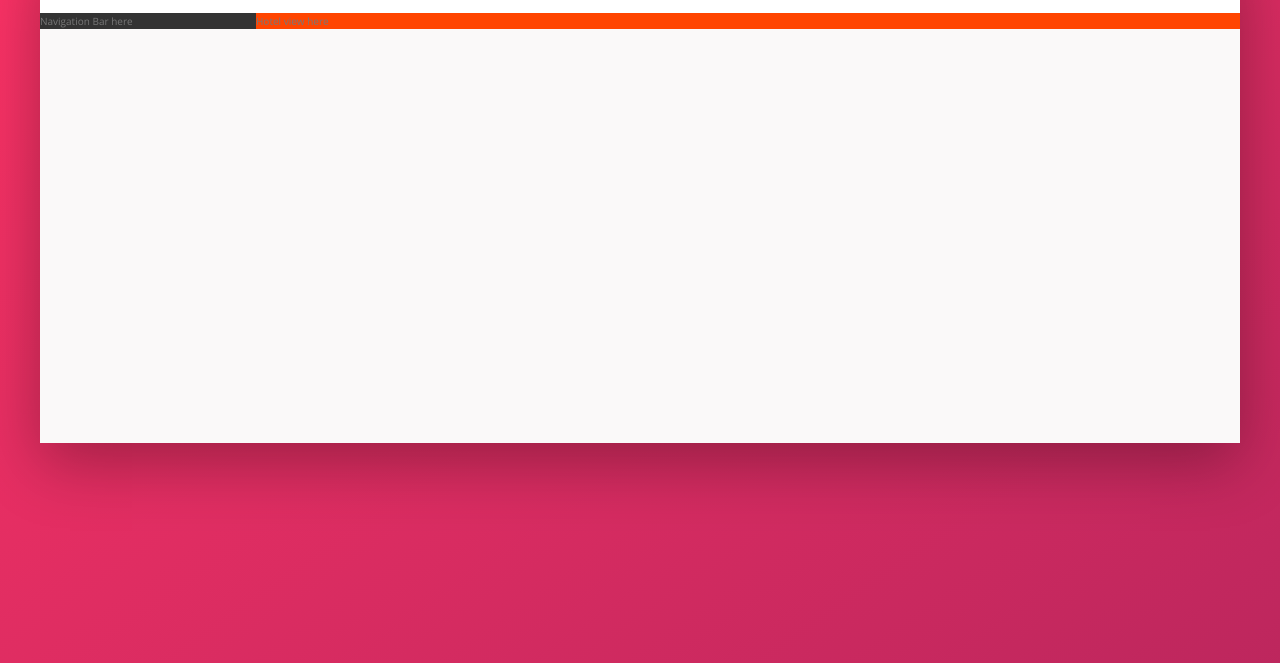
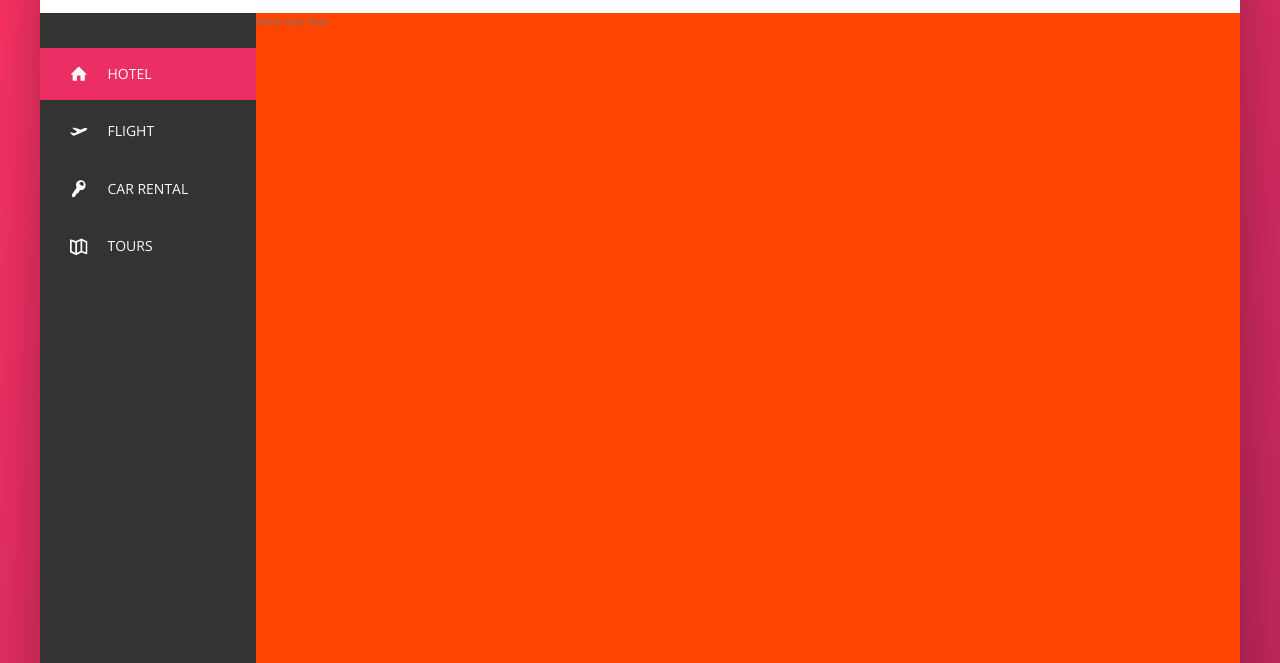
Before and after one commit to umarzaman9/Trillo, a website: page index.html in a window 1280 px wide. Shown: the part 137-800 px from the top of the page. Drawn offline with nearby package versions, Linux system fonts and the light colour scheme.

Commit message:
styling and completing the Navigation Bar

```diff
--- a/index.html
+++ b/index.html
@@ -46,7 +46,48 @@
 
             <div class="content">
                 <nav class="sidebar">
-                    Navigation Bar here
+                    <ul class="side-nav">
+
+                        <li class="side-nav__item side-nav__item--active">
+                            <a href="#" class="side-nav__link">
+                                <svg class="side-nav__icon">
+                                    <use xlink:href="img/sprite.svg#icon-home"></use>
+                                </svg>
+                                <span>Hotel</span>
+                            </a>
+                        </li>
+
+                        <li class="side-nav__item">
+                            <a href="#" class="side-nav__link">
+                                <svg class="side-nav__icon">
+                                    <use xlink:href="img/sprite.svg#icon-aircraft-take-off"></use>
+                                </svg>
+                                <span>Flight</span>
+                            </a>
+                        </li>
+
+                        <li class="side-nav__item">
+                            <a href="#" class="side-nav__link">
+                                <svg class="side-nav__icon">
+                                    <use xlink:href="img/sprite.svg#icon-key"></use>
+                                </svg>
+                                <span>Car Rental</span>
+                            </a>
+                        </li>
+
+                        <li class="side-nav__item">
+                            <a href="#" class="side-nav__link">
+                                <svg class="side-nav__icon">
+                                    <use xlink:href="img/sprite.svg#icon-map"></use>
+                                </svg>
+                                <span>Tours</span>
+                            </a>
+                        </li>
+                    </ul>
+
+                    <div class="legal">
+                        &copy; 2022 by Trillo. All rights reserved.
+                    </div>
                 </nav>
 
                 <main class="hotel-view">
--- a/sass/_components.scss
+++ b/sass/_components.scss
@@ -115,3 +115,75 @@
 		margin-right: 1rem;
 	}
 }
+
+///////////////////////////////////////////////
+// SIDE NAVIGATION
+.side-nav {
+	font-size: 1.4rem;
+	list-style: none;
+	margin-top: 3.5rem;
+
+	&__item {
+		position: relative;
+
+		&:not(:last-child) {
+			margin-bottom: .5rem;
+		}
+	}
+
+	&__item:before {
+		content: "";
+		position: absolute;
+		top: 0;
+		left: 0;
+		height: 100%;
+		width: 3px;
+		background-color: var(--color-primary);
+		transform: scaleY(0);
+		transition: transform .2s,
+					width .4s cubic-bezier(1,0,0,1) .2s,
+					background-color .1s;
+
+	}
+
+	&__item:hover::before,
+	&__item--active::before {
+		transform: scaleY(1);
+		width: 100%;
+	}
+
+	&__item:active::before {
+		background-color: var(--color-primary-light);
+
+	}
+
+	&__link:link,
+	&__link:visited {
+		color: var(--color-grey-light-1);
+		text-decoration: none;
+		text-transform: uppercase;
+		display: block;
+		padding: 1.5rem 3rem;
+		position: relative;
+		z-index: 10;
+
+		display: flex;
+		align-items: center;
+	}
+
+	&__icon {
+		width: 1.75rem;
+		height: 1.75rem;
+		margin-right: 2rem;
+		fill: currentColor;
+	}
+}
+
+///////////////////////////////////////////////
+// LEGAL TEXT
+.legal {
+	font-size: 1.2rem;
+	color: var(--color-grey-light-4);
+	text-align: center;
+	padding: 2.5rem;
+}
--- a/sass/_layout.scss
+++ b/sass/_layout.scss
@@ -26,9 +26,15 @@
 	background-color: var(--color-grey-dark-1);
 
 	flex: 0 0 18%;
+
+	display: flex;
+	flex-direction: column;
+	justify-content: space-between;
 }
 
 .hotel-view {
 	background-color: orangered;
+	height: 80rem;
+
 	flex: 1;
 }
```
Also changed, not shown: css/style.css.
